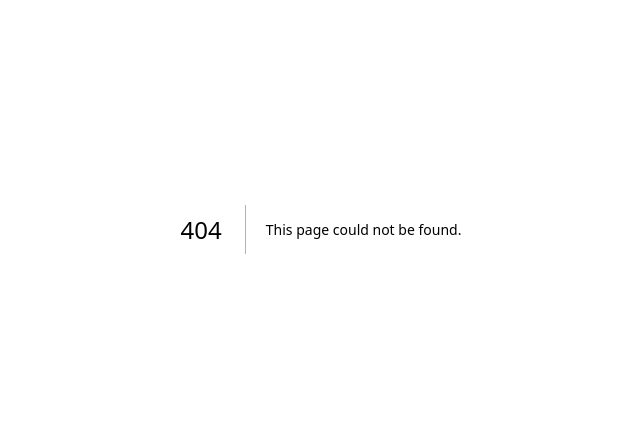
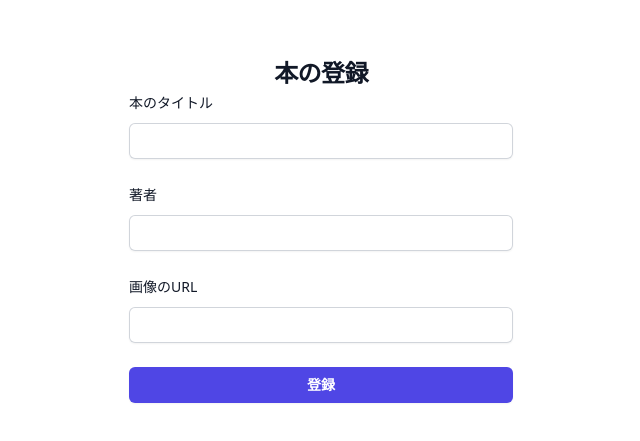
Before and after one commit to sayasurvey/company_book_mgt_front, a Next.js app in the folder src/: page /books/registration in a window 1280 px wide. Before the commit this address had no page. Shown: the part 171-612 px from the top of the page, without its empty margins (319-959 px from the left). Built offline with nearby package versions, Linux system fonts and the light colour scheme.

Commit message:
ADD: 本の登録画面の実装

```diff
--- /dev/null
+++ b/src/components/book_form_template.tsx
@@ -0,0 +1,52 @@
+import { useState } from 'react';
+import { DefaultButton } from './default_button';
+import { InputField } from './input_field';
+
+// TODO
+// 編集の際に使用する初期値などの実装は未実装
+export const BookFormTemplate = () => {
+  const [imageUrl, setImageUrl] = useState('');
+
+  const handleImageUrlChange = (e: React.ChangeEvent<HTMLInputElement>) => {
+    setImageUrl(e.target.value);
+  };
+
+  return (
+    <div className="h-screen w-screen flex justify-center items-center">
+      <div className="sm:mx-auto sm:w-full sm:max-w-sm">
+        <div className="sm:mx-auto sm:w-full sm:max-w-sm">
+          <h2 className="text-center text-2xl font-bold leading-9 tracking-tight text-gray-900">本の登録</h2>
+        </div>
+        <form className="space-y-6" action="#" method="POST">
+          <div>
+            <InputField value='本のタイトル' dataName='title'/>
+          </div>
+
+          <div>
+            <InputField value='著者' dataName='author'/>
+          </div>
+
+          <div>
+            <InputField
+              value='画像のURL'
+              dataName='imageUrl'
+              onChange={handleImageUrlChange}
+            />
+          </div>
+
+          {imageUrl && (
+            <div className="mt-4">
+              <img src={imageUrl} alt="Book Cover" className="mx-auto w-2/3" />
+            </div>
+          )}
+
+          <div>
+            <div className='mt-2'>
+              <DefaultButton value='登録' type='submit'/>
+            </div>
+          </div>
+        </form>
+      </div>
+    </div>
+  );
+}
--- a/src/components/input_field.tsx
+++ b/src/components/input_field.tsx
@@ -1,9 +1,10 @@
 interface InputFieldProps {
   value: string;
   dataName: string;
+  onChange?: (e: React.ChangeEvent<HTMLInputElement>) => void
 };
 
-export const InputField: React.FC<InputFieldProps> = ({ value, dataName } ) => {
+export const InputField: React.FC<InputFieldProps> = ({ value, dataName, onChange } ) => {
   return (
     <div>
       <div className="flex items-center justify-between">
@@ -14,6 +15,7 @@ export const InputField: React.FC<InputFieldProps> = ({ value, dataName } ) => {
           id={dataName}
           name={dataName}
           type={dataName}
+          onChange={onChange}
           autoComplete="current-password"
           required
           className="block w-full rounded-md border-0 p-1.5  text-gray-900 shadow-sm ring-1 ring-inset ring-gray-300 placeholder:text-gray-400 focus:ring-2 focus:ring-inset focus:ring-indigo-600 sm:text-sm sm:leading-6"
--- a/src/pages/books.tsx
+++ /dev/null
@@ -1,14 +0,0 @@
-import { Layout }  from '../components/layout';
-import { BookList }  from '../components/booklist';
-import { Title }  from '../components/title';
-
-const LoginForm = () => {
-  return (
-    <Layout>
-      <Title value="本一覧"/>
-      <BookList />
-    </Layout>
-  );
-}
-
-export default LoginForm;
--- /dev/null
+++ b/src/pages/books/index.tsx
@@ -0,0 +1,14 @@
+import { Layout }  from '../../components/layout';
+import { BookList }  from '../../components/booklist';
+import { Title }  from '../../components/title';
+
+const LoginForm = () => {
+  return (
+    <Layout>
+      <Title value="本一覧"/>
+      <BookList />
+    </Layout>
+  );
+}
+
+export default LoginForm;
--- /dev/null
+++ b/src/pages/books/registration.tsx
@@ -0,0 +1,13 @@
+import { Layout } from '../../components/layout';
+import { BookFormTemplate } from '../../components/book_form_template';
+
+const BookRegistrationForm = () => {
+
+  return (
+    <Layout>
+      <BookFormTemplate />
+    </Layout>
+  );
+}
+
+export default BookRegistrationForm;
```
